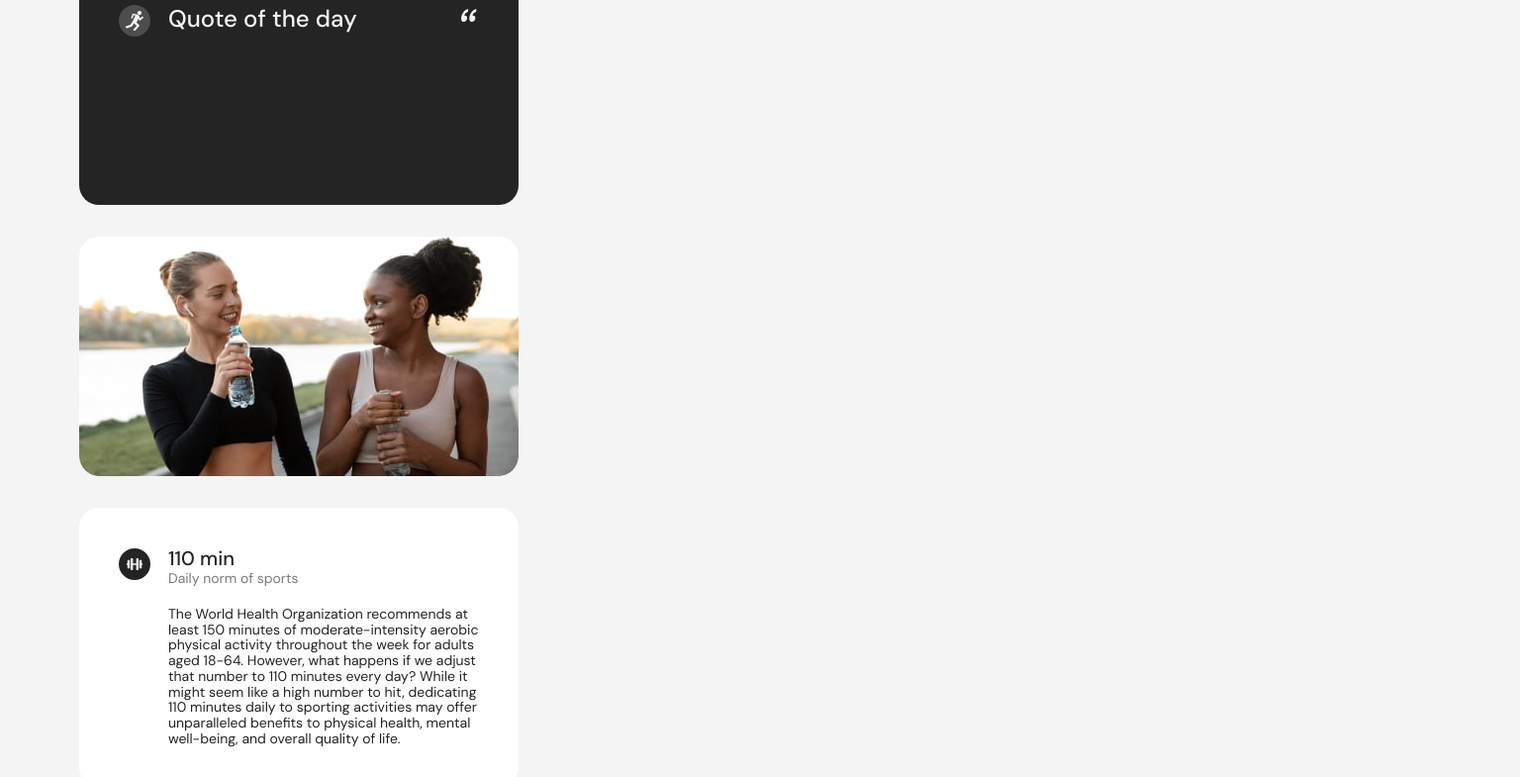
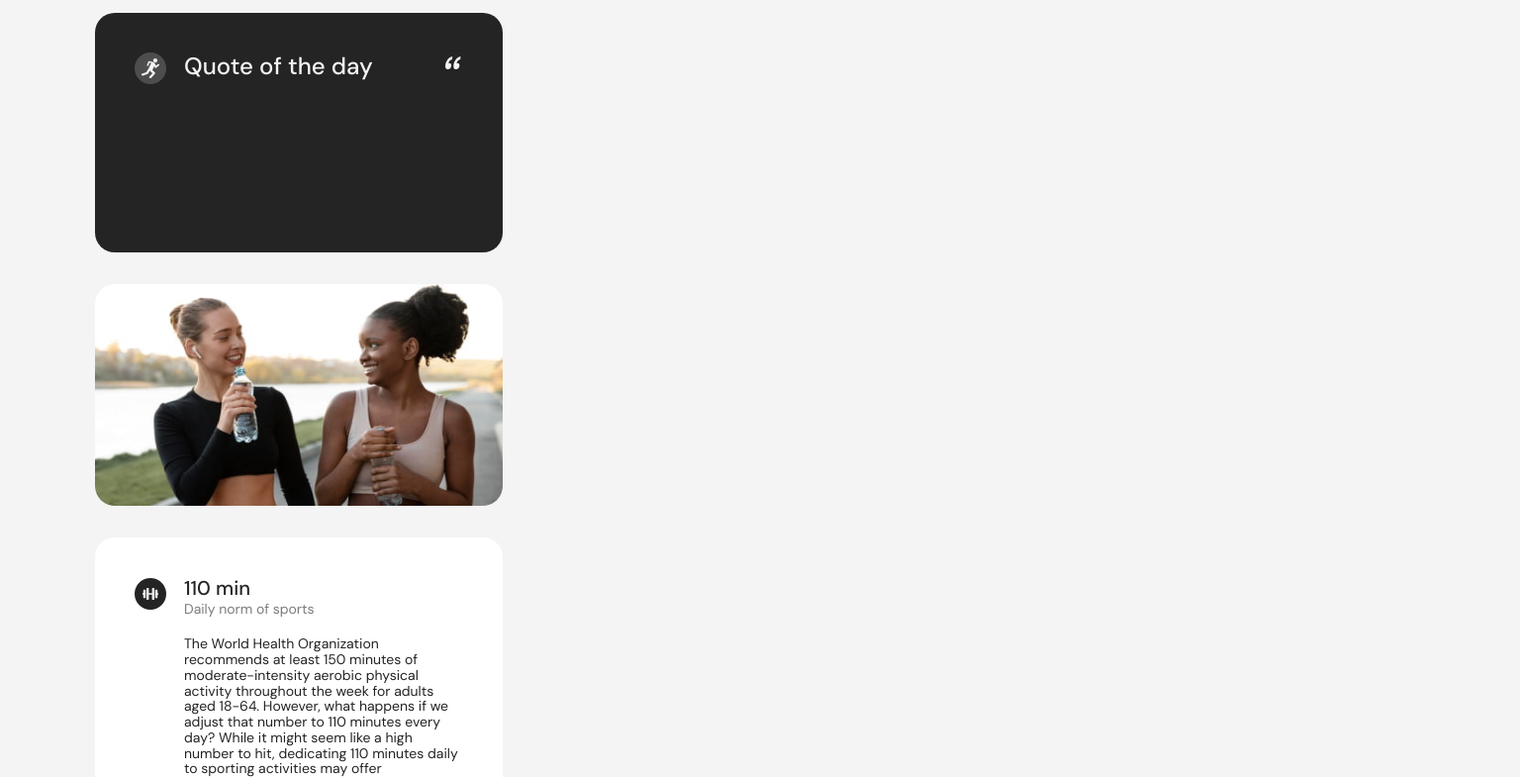
Before and after one commit to ekaterinakur/vanilla-dev-squad, a website built with Vite: page src/index.html in a window 1536 px wide. Shown: the part 169-954 px from the top of the page at 99% size. Built offline with nearby package versions, Linux system fonts and the light colour scheme; no server answers.

Commit message:
Update styles.css

```diff
--- a/src/css/styles.css
+++ b/src/css/styles.css
@@ -19,12 +19,6 @@ body {
   max-width: var(--container-max-width);
   margin: 0 auto;
   padding: var(--main-padding);
-}
-
-@media only screen and (min-width: 1440px) {
-  .container {
-    padding: 0;
-  }
 }
 
 .hidden {
```
